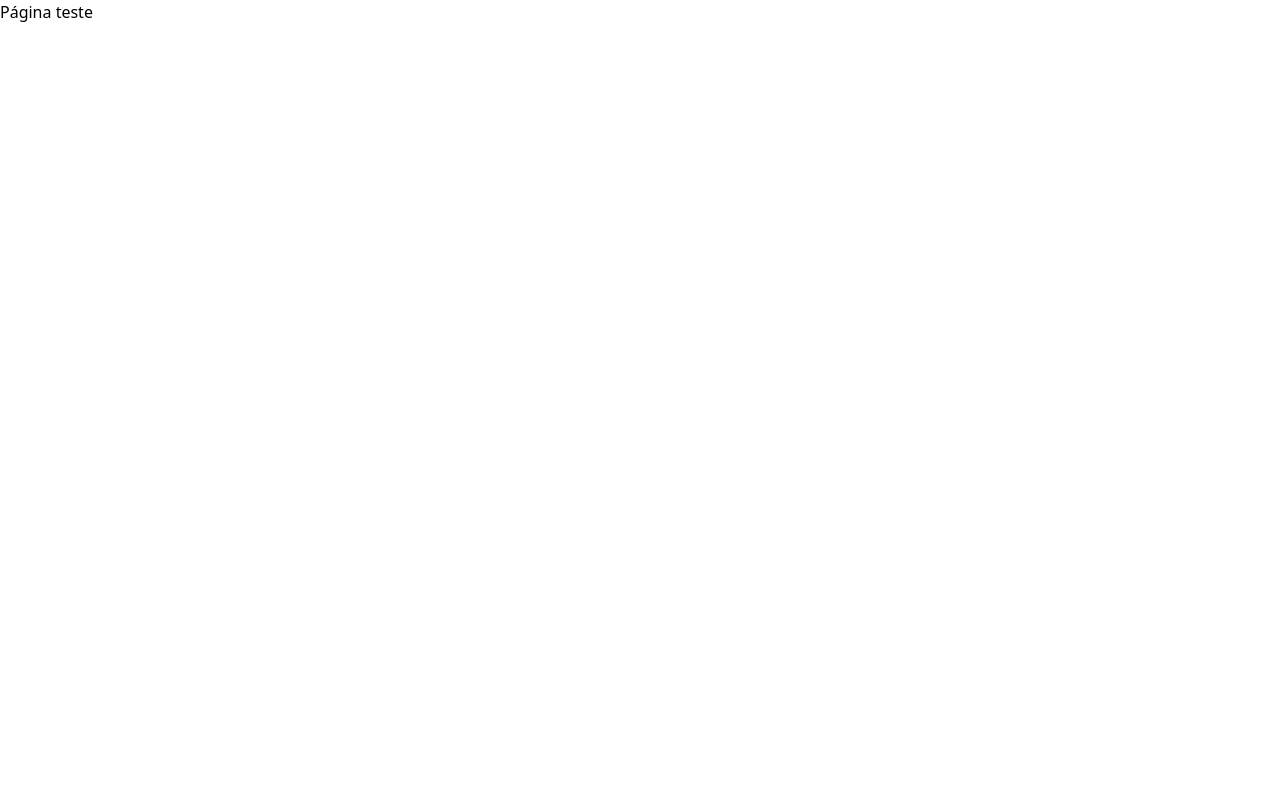
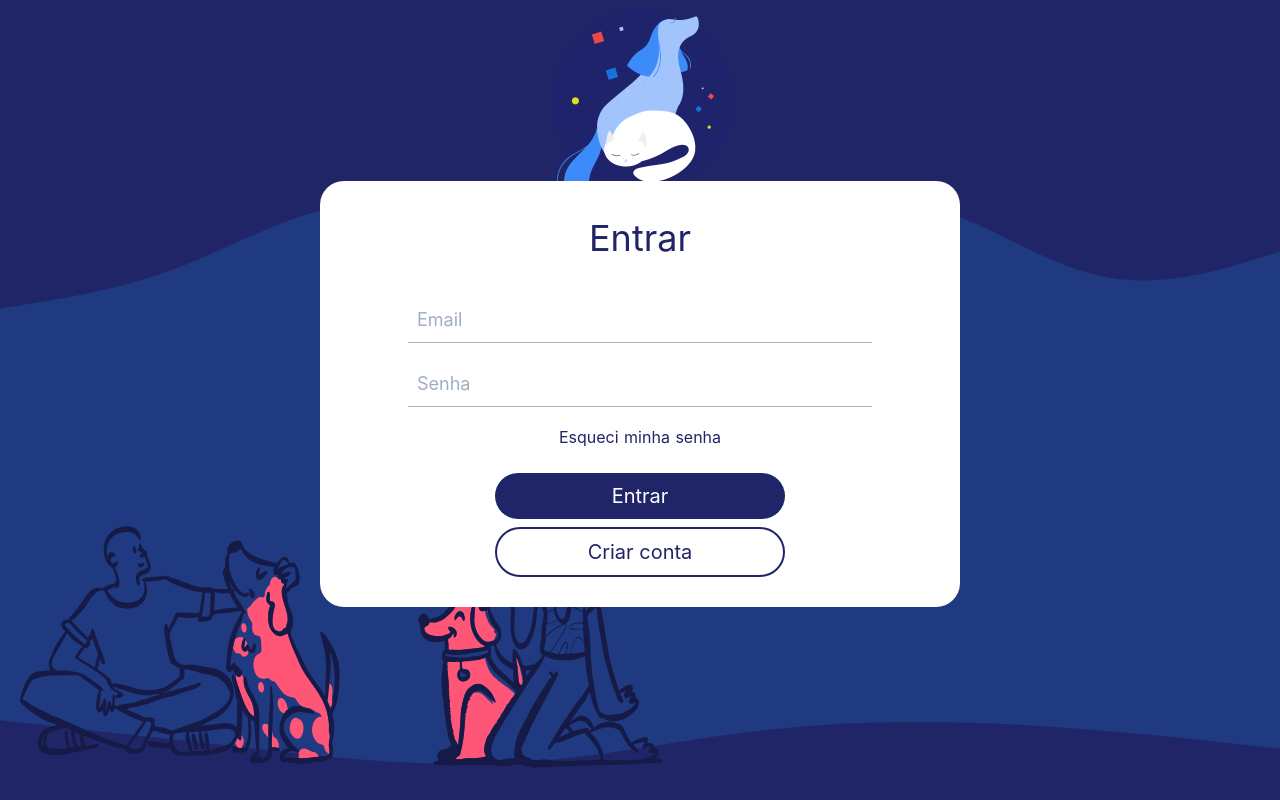
Before and after one commit to AnneCosta/frontend-austromiautas, a Nuxt app: page /login in a window 1280 px wide. Built offline with nearby package versions, Linux system fonts and the light colour scheme.

Commit message:
add login page + footer component

```diff
--- /dev/null
+++ b/components/Footer.vue
@@ -0,0 +1,27 @@
+<template>
+  <footer class="container-fluid">
+    <section>
+      <section class="fixed bottom-0 w-full">
+        <section class="flex absolute" style="bottom: 20px">
+          <section>
+            <img src="~assets/image/Doggie.svg" alt="" width="360" />
+          </section>
+          <section>
+            <img src="~assets/image/petting.svg" alt="" width="360" />
+          </section>
+        </section>
+        <svg
+          xmlns="http://www.w3.org/2000/svg"
+          viewBox="0 100 1440 150"
+          style="position: relative; z-index: -1"
+        >
+          <path
+            fill="#202567"
+            fill-opacity="1"
+            d="M0,160L48,165.3C96,171,192,181,288,192C384,203,480,213,576,208C672,203,768,181,864,170.7C960,160,1056,160,1152,165.3C1248,171,1344,181,1392,186.7L1440,192L1440,320L1392,320C1344,320,1248,320,1152,320C1056,320,960,320,864,320C768,320,672,320,576,320C480,320,384,320,288,320C192,320,96,320,48,320L0,320Z"
+          ></path>
+        </svg>
+      </section>
+    </section>
+  </footer>
+</template>
--- a/pages/index.vue
+++ b/pages/index.vue
@@ -4,7 +4,7 @@
     <header>
       <section class="text-lg flex bg-dark-custom justify-around items-center">
         <section class="justify-center content-center">
-          <h1>Bem vindo à Austromiautas</h1>
+          <h1 class="text-4xl">Bem vindo à Austromiautas</h1>
           <p class="leading-7">
             Nós conectamos pessoas que querem doar seus pets à pessoas que
             querem adotá-los.
@@ -15,7 +15,7 @@
         </section>
         <section>
           <img
-            src="~assets/image/download-icons8.svg"
+            src="~assets/image/logo.svg"
             alt="Logo do Austromiautas"
             width="250"
           />
@@ -32,9 +32,11 @@
       </section>
     </header>
     <!-- Middle -->
-    <section class="text-lg text-right mr-10 content-center justify-end grid">
+    <section
+      class="text-lg text-right mr-10 content-center justify-end grid relative z-10"
+    >
       <section>
-        <h1>Encontre pessoas para adotar um pet</h1>
+        <h2 class="text-4xl">Encontre pessoas para adotar um pet</h2>
         <p class="leading-7">
           Nós sabemos os desafios de se ter um ou mais pets, <br />
           por isso criamos um espaço especial para você divulgar a adoção
@@ -46,28 +48,7 @@
         </nuxt-link>
       </section>
     </section>
-    <!-- Footer -->
-    <footer class="container-fluid">
-      <section>
-        <section class="fixed bottom-0 w-full">
-          <section class="flex absolute" style="bottom: 20px">
-            <section>
-              <img src="~assets/image/Doggie.svg" alt="" width="360" />
-            </section>
-            <section>
-              <img src="~assets/image/petting.svg" alt="" width="360" />
-            </section>
-          </section>
-          <svg xmlns="http://www.w3.org/2000/svg" viewBox="0 100 1440 150">
-            <path
-              fill="#202567"
-              fill-opacity="1"
-              d="M0,160L48,165.3C96,171,192,181,288,192C384,203,480,213,576,208C672,203,768,181,864,170.7C960,160,1056,160,1152,165.3C1248,171,1344,181,1392,186.7L1440,192L1440,320L1392,320C1344,320,1248,320,1152,320C1056,320,960,320,864,320C768,320,672,320,576,320C480,320,384,320,288,320C192,320,96,320,48,320L0,320Z"
-            ></path>
-          </svg>
-        </section>
-      </section>
-    </footer>
+    <Footer />
   </main>
 </template>
 
--- a/pages/login.vue
+++ b/pages/login.vue
@@ -1,5 +1,82 @@
 <template>
-  <div>
-    <h1>Página teste</h1>
-  </div>
+  <section>
+    <header class="container-fluid">
+      <section class="flex justify-center bg-dark-custom">
+        <img
+          src="~assets/image/logo.svg"
+          alt="Logo do Austromiautas"
+          width="200"
+        />
+      </section>
+      <section>
+        <svg
+          xmlns="http://www.w3.org/2000/svg"
+          viewBox="0 70 1440 123"
+          style="position: relative; z-index: -1"
+        >
+          <path
+            fill="#202567"
+            fill-opacity="1"
+            d="M0,192L34.3,186.7C68.6,181,137,171,206,144C274.3,117,343,75,411,74.7C480,75,549,117,617,133.3C685.7,149,754,139,823,117.3C891.4,96,960,64,1029,74.7C1097.1,85,1166,139,1234,154.7C1302.9,171,1371,149,1406,138.7L1440,128L1440,0L1405.7,0C1371.4,0,1303,0,1234,0C1165.7,0,1097,0,1029,0C960,0,891,0,823,0C754.3,0,686,0,617,0C548.6,0,480,0,411,0C342.9,0,274,0,206,0C137.1,0,69,0,34,0L0,0Z"
+          ></path>
+        </svg>
+      </section>
+    </header>
+    <main class="container-fluid flex justify-center">
+      <section class="bg-white rounded-3xl background text-center">
+        <h1 class="text-4xl pb-8 text-dark-custom text-center">Entrar</h1>
+        <form action="" class="justify-center">
+          <input
+            id="email"
+            type="email"
+            name="email"
+            placeholder="Email"
+            class="config focus:outline-none border-opacity-25 text-lg w-80"
+          />
+          <input
+            id="password"
+            type="password"
+            name="password"
+            placeholder="Senha"
+            class="config focus:outline-none text-lg w-80"
+          />
+          <br />
+          <a href="#" class="text-dark-custom">Esqueci minha senha</a>
+          <br />
+          <button
+            class="text-xl bg-dark-custom text-white w-2/4 p-2 rounded-full mt-6"
+            type="submit"
+          >
+            Entrar
+          </button>
+        </form>
+        <button
+          onclick="window.location.href = '/'"
+          class="text-xl border-2 border-dark-custom text-dark-custom w-2/4 p-2 rounded-full mt-2"
+        >
+          Criar conta
+        </button>
+      </section>
+    </main>
+    <Footer />
+  </section>
 </template>
+
+<style lang="css">
+@import url('~assets/styles/main.scss');
+.background {
+  position: relative;
+  bottom: 8em;
+  padding: 30px;
+  width: 50%;
+  z-index: 10;
+}
+.config {
+  width: 80%;
+  padding-top: 0.5em;
+  padding-bottom: 0.5em;
+  padding-left: 0.5em;
+  border-bottom: 1px solid rgb(177, 177, 177);
+  margin-bottom: 1em;
+}
+</style>
--- a/tailwind.config.js
+++ b/tailwind.config.js
@@ -11,6 +11,9 @@ module.exports = {
         'pink-custom': '#E5286B',
         'pink-dark-custom': '#b81d53',
       },
+      padding: {
+        14: '3.5em',
+      },
     },
   },
   variants: {},
```
Also changed, not shown: assets/image/logo.svg (renamed from assets/image/download-icons8.svg).
